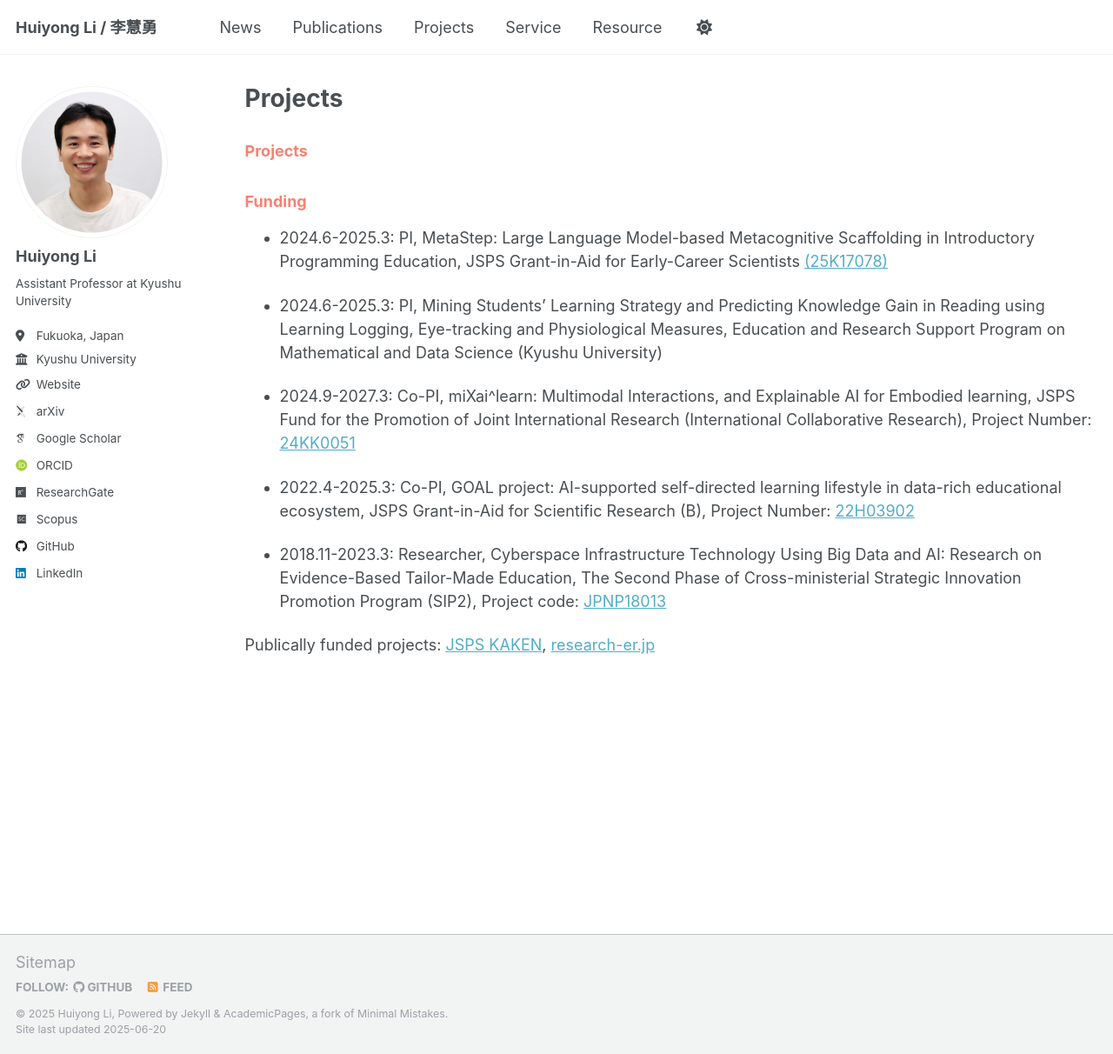
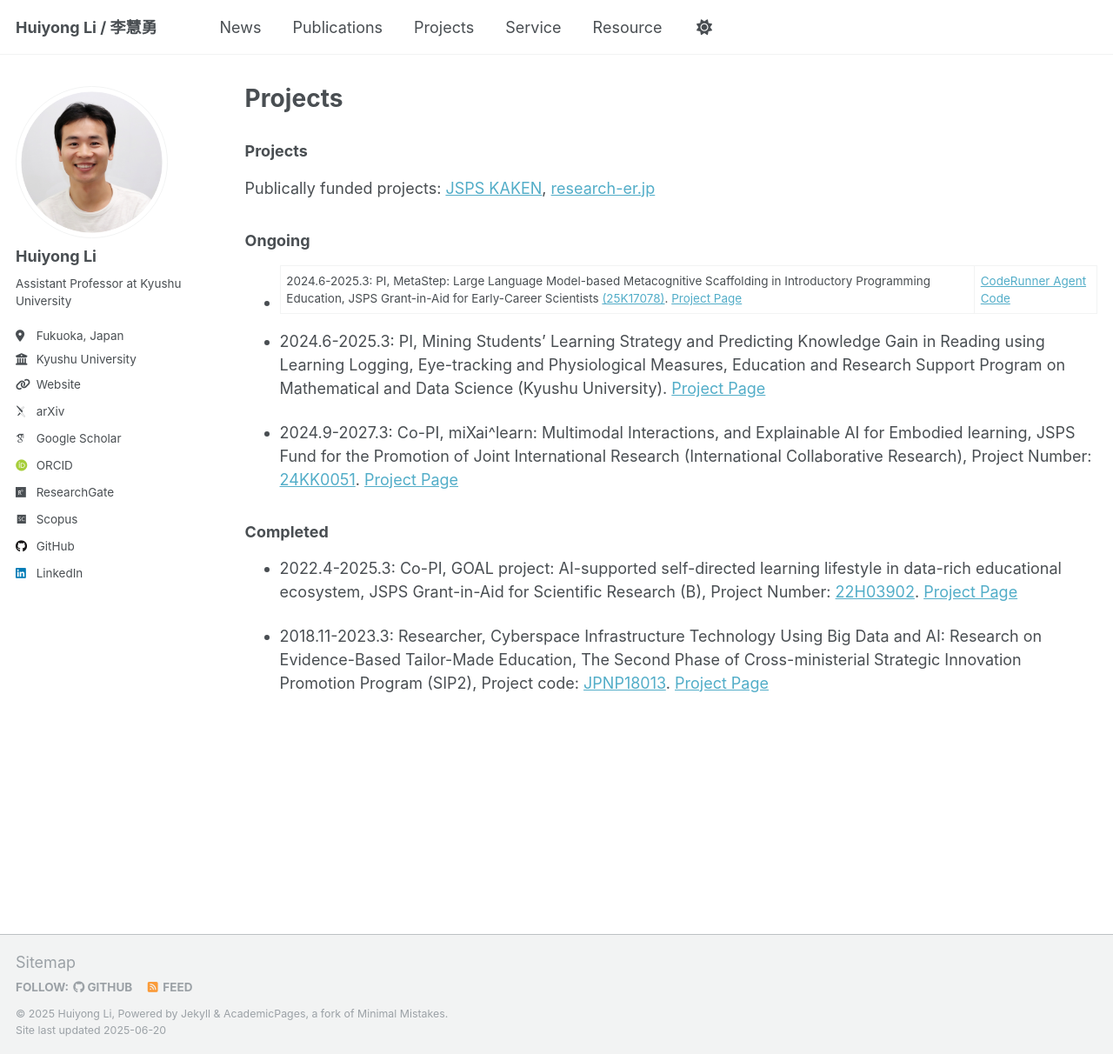
Before and after one commit to li-huiyong/li-huiyong.github.io, a Jekyll site: the page built from _pages/projects.md, in a window 1280 px wide and 1212 px high. Shown: the whole window at 87% size. Built offline with Jekyll 4.4.1, drawn with Linux system fonts in a browser that asks for light colours; some web fonts are replaced.

Commit message:
add projects and status

```diff
--- a/_pages/projects.md
+++ b/_pages/projects.md
@@ -7,20 +7,21 @@ author_profile: true
 
 {% include base_path %}
 
-### <span style="color: Salmon; ">Projects</span>
+### <span style="color: 0f1423">Projects</span>
 
+Publically funded projects: [JSPS KAKEN](https://nrid.nii.ac.jp/en/nrid/1000060913910/){:target="_blank"}, [research-er.jp](https://research-er.jp/researchers/view/992994){:target="_blank"}
 <!---  Title, Overview, Graph, funding, memebers, see https://www.tanichu.com/projects  -->
 
-### <span style="color: Salmon; ">Funding</span>
+### <span style="color: 0f1423">Ongoing</span>
 
-* 2024.6-2025.3: PI, MetaStep: Large Language Model-based Metacognitive Scaffolding in Introductory Programming Education, JSPS Grant-in-Aid for Early-Career Scientists [(25K17078)](https://kaken.nii.ac.jp/ja/grant/KAKENHI-PROJECT-25K17078/){:target="_blank"}
+* 2024.6-2025.3: PI, MetaStep: Large Language Model-based Metacognitive Scaffolding in Introductory Programming Education, JSPS Grant-in-Aid for Early-Career Scientists [(25K17078)](https://kaken.nii.ac.jp/ja/grant/KAKENHI-PROJECT-25K17078/){:target="_blank"}. [Project Page](https://li-huiyong.github.io/MetaStep/){:target="_blank"} | [CodeRunner Agent Code](https://github.com/open-aied/coderunner-agent){:target="_blank"}
 
-* 2024.6-2025.3: PI, Mining Students’ Learning Strategy and Predicting Knowledge Gain in Reading using Learning Logging, Eye-tracking and Physiological Measures, Education and Research Support Program on Mathematical and Data Science (Kyushu University)
+* 2024.6-2025.3: PI, Mining Students’ Learning Strategy and Predicting Knowledge Gain in Reading using Learning Logging, Eye-tracking and Physiological Measures, Education and Research Support Program on Mathematical and Data Science (Kyushu University). [Project Page](https://li-huiyong.github.io/MMLAP/){:target="_blank"}
 
-* 2024.9-2027.3: Co-PI, miXai^learn: Multimodal Interactions, and Explainable AI for Embodied learning, JSPS Fund for the Promotion of Joint International Research (International Collaborative Research), Project Number: [24KK0051](https://kaken.nii.ac.jp/en/grant/KAKENHI-PROJECT-24KK0051/){:target="_blank"}
+* 2024.9-2027.3: Co-PI, miXai^learn: Multimodal Interactions, and Explainable AI for Embodied learning, JSPS Fund for the Promotion of Joint International Research (International Collaborative Research), Project Number: [24KK0051](https://kaken.nii.ac.jp/en/grant/KAKENHI-PROJECT-24KK0051/){:target="_blank"}. [Project Page](https://sites.google.com/view/mixailearn/home){:target="_blank"}
 
-* 2022.4-2025.3: Co-PI, GOAL project: AI-supported self-directed learning lifestyle in data-rich educational ecosystem, JSPS Grant-in-Aid for Scientific Research (B), Project Number: [22H03902](https://kaken.nii.ac.jp/en/grant/KAKENHI-PROJECT-22H03902/){:target="_blank"}
+### <span style="color: 0f1423">Completed</span>
 
-* 2018.11-2023.3: Researcher, Cyberspace Infrastructure Technology Using Big Data and AI: Research on Evidence-Based Tailor-Made Education, The Second Phase of Cross-ministerial Strategic Innovation Promotion Program (SIP2), Project code: [JPNP18013](https://www.nedo.go.jp/activities/ZZJP2_100126.html){:target="_blank"}
+* 2022.4-2025.3: Co-PI, GOAL project: AI-supported self-directed learning lifestyle in data-rich educational ecosystem, JSPS Grant-in-Aid for Scientific Research (B), Project Number: [22H03902](https://kaken.nii.ac.jp/en/grant/KAKENHI-PROJECT-22H03902/){:target="_blank"}. [Project Page](https://sites.google.com/view/letsgoal){:target="_blank"}
 
-Publically funded projects: [JSPS KAKEN](https://nrid.nii.ac.jp/en/nrid/1000060913910/){:target="_blank"}, [research-er.jp](https://research-er.jp/researchers/view/992994){:target="_blank"}
+* 2018.11-2023.3: Researcher, Cyberspace Infrastructure Technology Using Big Data and AI: Research on Evidence-Based Tailor-Made Education, The Second Phase of Cross-ministerial Strategic Innovation Promotion Program (SIP2), Project code: [JPNP18013](https://www.nedo.go.jp/activities/ZZJP2_100126.html){:target="_blank"}. [Project Page](https://www.let.media.kyoto-u.ac.jp/en/project/sip/){:target="_blank"}
```
